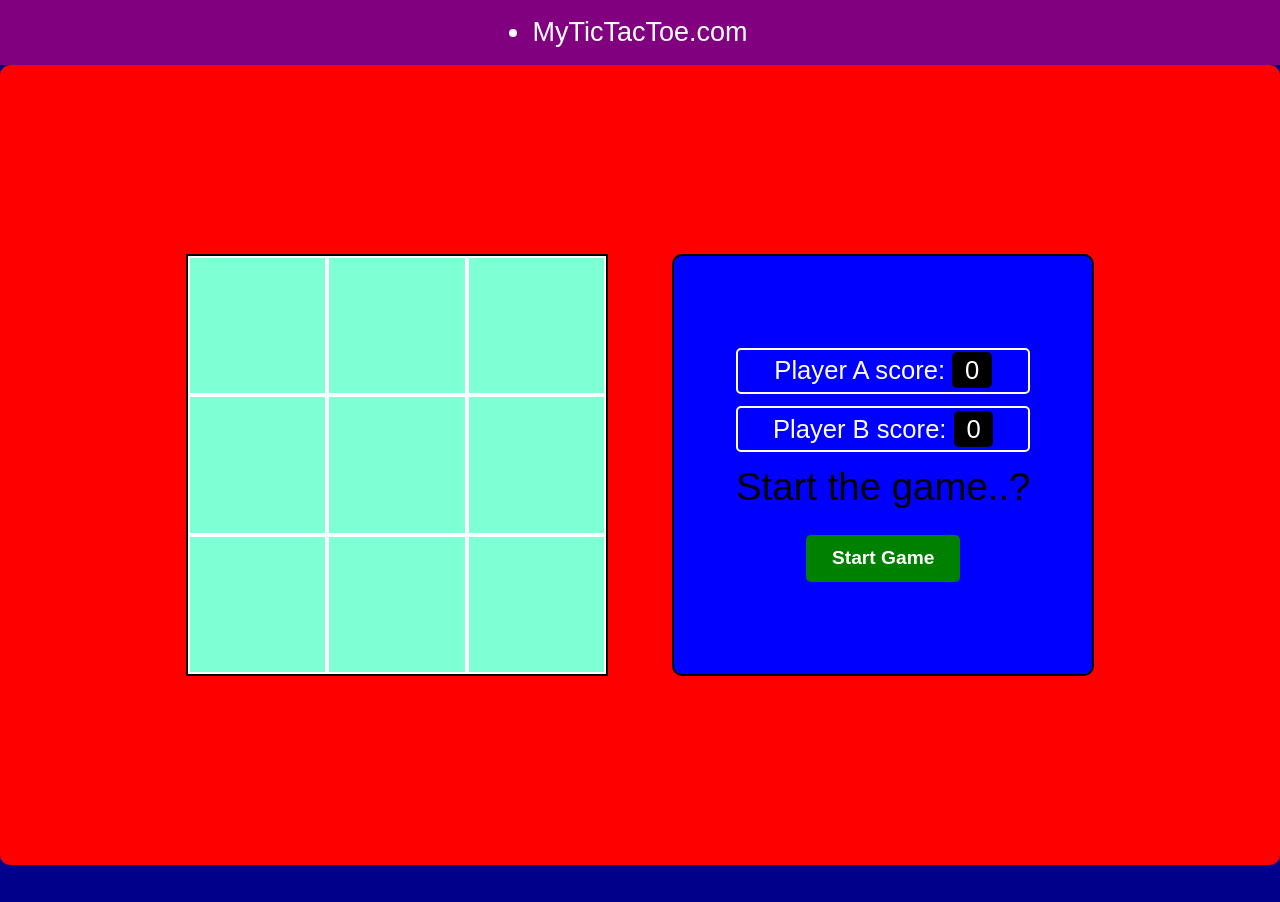
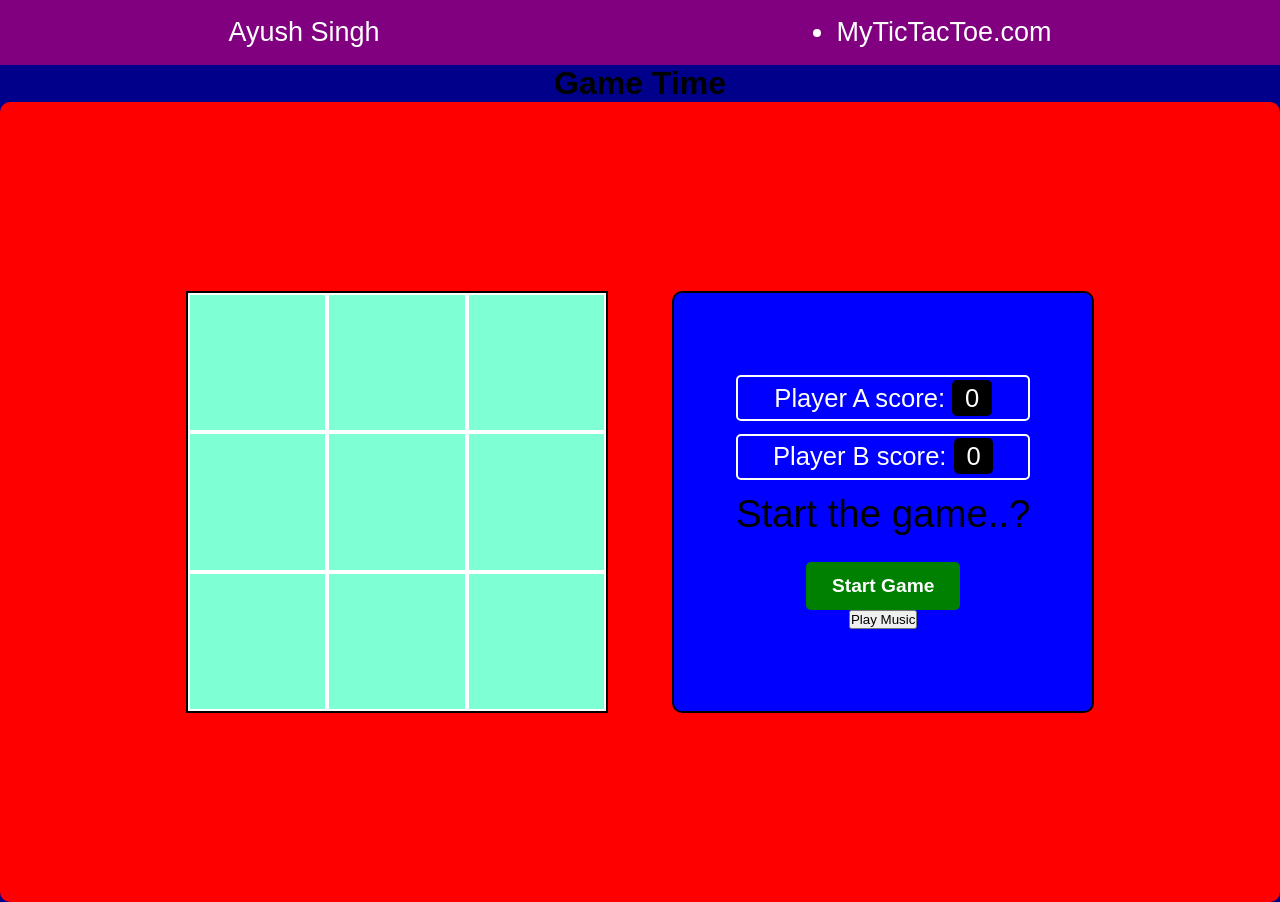
Before and after one commit to ayushsingh212/Tic_Tak, a plain HTML site: page index.html in a window 1280 px wide. Before the commit the page ends 865 px from the top, so only its background shows below. Drawn offline with Linux system fonts and the light colour scheme.

Commit message:
Update index.html

```diff
--- a/index.html
+++ b/index.html
@@ -8,11 +8,12 @@
 </head>
 <body>
     <nav>
+        <div class="author">Ayush Singh</div>
         <ul>
             <li>MyTicTacToe.com</li>
         </ul>
     </nav>
-
+    <div class="timeplayed"> <h1> Game Time </h1> <span class="time"></span></div>
     <div class="container">
         <div class="gameCont">
             <div class="box"><span class="boxText"></span></div>
@@ -32,7 +33,7 @@
                 <p class="p2">Player B score: <span class="player2">0</span></p>
                 <div class="react"><p id="winnerText">Start the game..?</p></div>
             </div>
-            <button id="startGame">Start Game</button>
+            <button id="startGame">Start Game</button>  <button id="stopMusic" onclick="stopMusic()">Play Music</button>
         </div>
     </div>
 </body>
```
